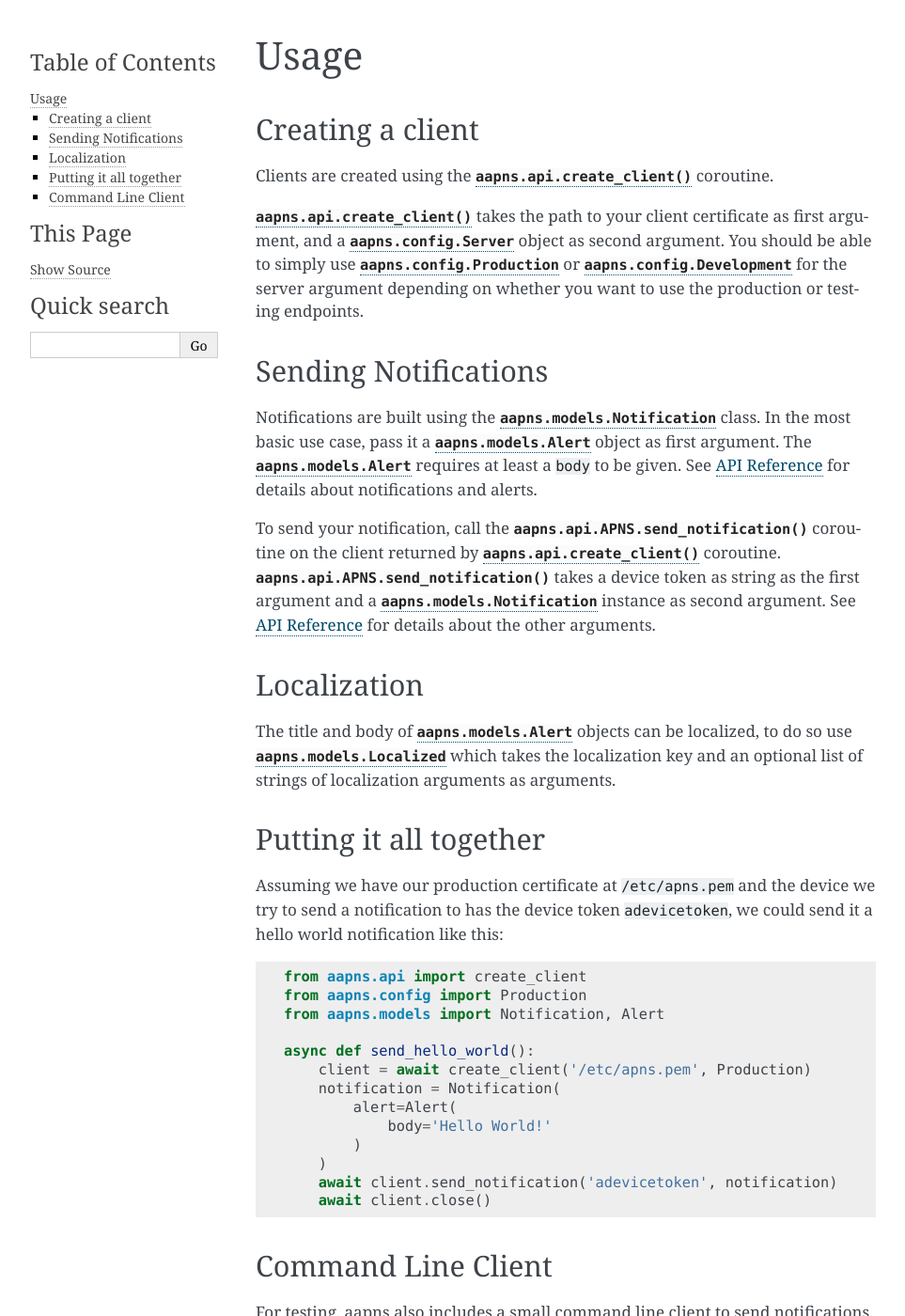
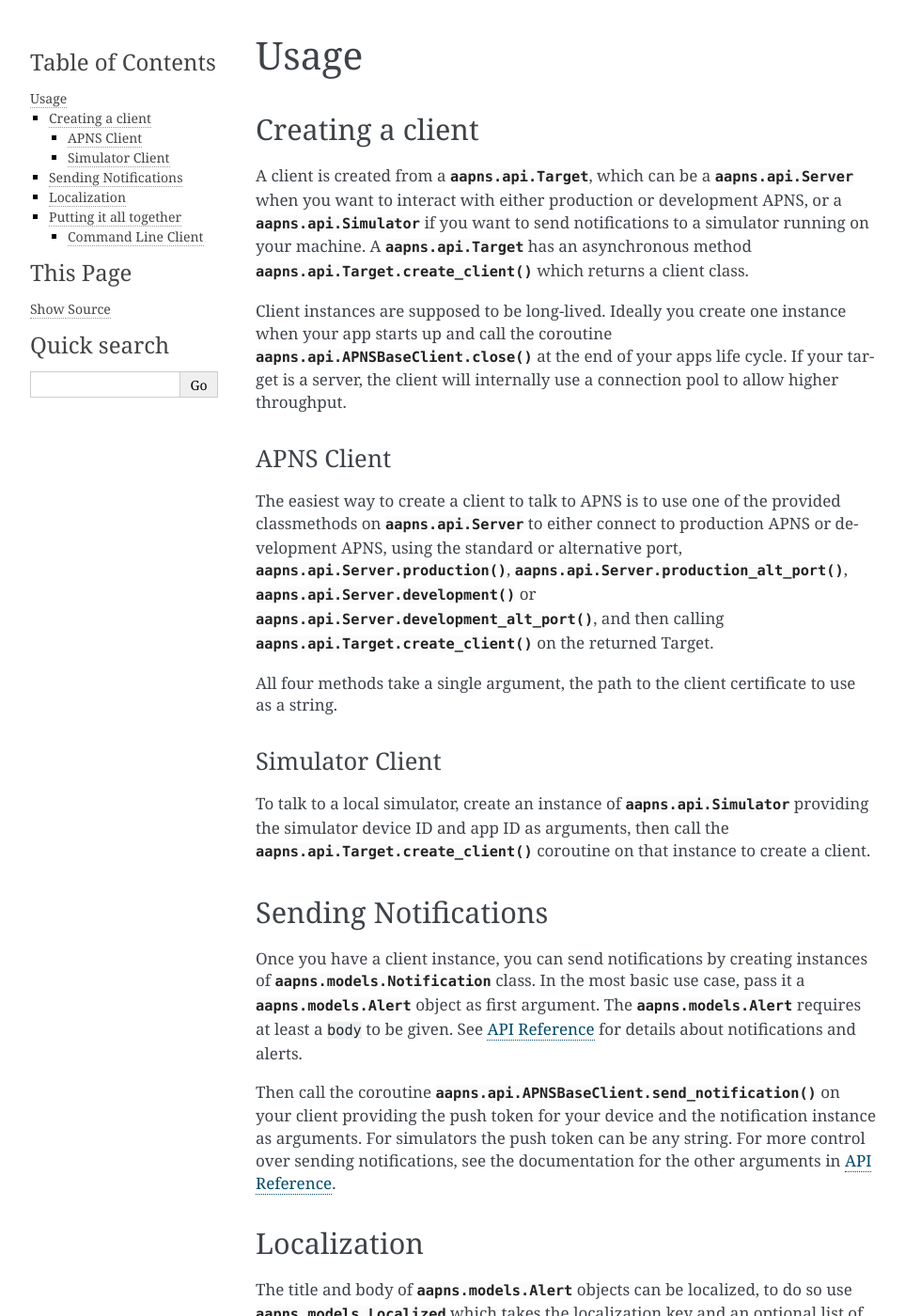
Before and after one commit to HENNGE/aapns, a Sphinx documentation site: the page built from docs/usage.rst, in a window 1280 px wide and 1400 px high. Shown: the whole window at 94% size, without its empty margins (148-1111 px from the left). Built offline with Sphinx 7.4.7, drawn with Linux system fonts in a browser that asks for light colours; some of the changed text lies outside the part shown.

Commit message:
updated docs

```diff
--- a/docs/conf.py
+++ b/docs/conf.py
@@ -31,7 +31,7 @@
 # Add any Sphinx extension module names here, as strings. They can be
 # extensions coming with Sphinx (named 'sphinx.ext.*') or your custom
 # ones.
-extensions = []
+extensions = ["sphinx.ext.autodoc"]
 
 # Add any paths that contain templates here, relative to this directory.
 templates_path = ["_templates"]
@@ -151,3 +151,5 @@ texinfo_documents = [
         "Miscellaneous",
     )
 ]
+
+autodoc_member_order = "bysource"
--- a/docs/extended_usage.rst
+++ b/docs/extended_usage.rst
@@ -6,12 +6,12 @@ Quickstart
 
 .. code-block:: python
 
-   from aapns.api import create_client
-   from aapns.config import Priority, Production
+   from aapns.api import Server
+   from aapns.config import Priority
    from aapns.models import Notification, Alert, Localized
 
    async def send_hello_world():
-       client = await create_client('/path/to/push/cert.pem', Production)
+       client = await Server.production('/path/to/push/cert.pem').create_client()
        apns_id = await client.send_notification(
            'my-device-token',
            Notification(
--- /dev/null
+++ b/docs/requirements.txt
@@ -0,0 +1 @@
+..
--- a/docs/usage.rst
+++ b/docs/usage.rst
@@ -1,37 +1,65 @@
 Usage
-=====
+#####
 
 .. highlight:: python
 
 Creating a client
------------------
+=================
 
-Clients are created using the :py:func:`aapns.api.create_client` coroutine.
+A client is created from a :py:class:`aapns.api.Target`, which can be a
+:py:class:`aapns.api.Server` when you want to interact with either production or development APNS, or a :py:class:`aapns.api.Simulator`
+if you want to send notifications to a simulator running on your machine.
+A :py:class:`aapns.api.Target` has an asynchronous method
+:py:meth:`aapns.api.Target.create_client` which returns a client class.
 
-:py:func:`aapns.api.create_client` takes the path to your client certificate as first
-argument, and a :py:class:`aapns.config.Server` object as second argument. You
-should be able to simply use :py:obj:`aapns.config.Production` or
-:py:obj:`aapns.config.Development` for the server argument depending on whether
-you want to use the production or testing endpoints.
+Client instances are supposed to be long-lived. Ideally you create one
+instance when your app starts up and call the coroutine
+:py:meth:`aapns.api.APNSBaseClient.close` at the end of your apps life
+cycle. If your target is a server, the client will internally use a
+connection pool to allow higher throughput.
+
+APNS Client
+-----------
+
+The easiest way to create a client to talk to APNS is to use one of the
+provided classmethods on :py:class:`aapns.api.Server` to either connect
+to production APNS or development APNS, using the standard or
+alternative port, :py:meth:`aapns.api.Server.production`,
+:py:meth:`aapns.api.Server.production_alt_port`,
+:py:meth:`aapns.api.Server.development` or
+:py:meth:`aapns.api.Server.development_alt_port`, and then calling
+:py:meth:`aapns.api.Target.create_client` on the returned Target.
+
+All four methods take a single argument, the path to the client certificate to use as a string.
+
+
+Simulator Client
+----------------
+
+To talk to a local simulator, create an instance of
+:py:class:`aapns.api.Simulator` providing the simulator device ID and
+app ID as arguments, then call the :py:meth:`aapns.api.Target.create_client`
+coroutine on that instance to create a client.
 
 
 Sending Notifications
----------------------
+=====================
 
-Notifications are built using the :py:class:`aapns.models.Notification` class.
+Once you have a client instance, you can send notifications by creating
+instances of :py:class:`aapns.models.Notification` class.
 In the most basic use case, pass it a :py:class:`aapns.models.Alert` object as
 first argument. The :py:class:`aapns.models.Alert` requires at least a ``body``
 to be given. See :doc:`api` for details about notifications and alerts.
 
-To send your notification, call the :py:meth:`aapns.api.APNS.send_notification`
-coroutine on the client returned by :py:func:`aapns.api.create_client` coroutine.
-:py:meth:`aapns.api.APNS.send_notification` takes a device token as string
-as the first argument and a :py:class:`aapns.models.Notification` instance as second
-argument. See :doc:`api` for details about the other arguments.
+Then call the coroutine :py:meth:`aapns.api.APNSBaseClient.send_notification`
+on your client providing the push token for your device and the
+notification instance as arguments. For simulators the push token can be
+any string. For more control over sending notifications, see the
+documentation for the other arguments in :doc:`api`.
 
 
 Localization
-------------
+============
 
 The title and body of :py:class:`aapns.models.Alert` objects can be localized,
 to do so use :py:class:`aapns.models.Localized` which takes the localization key
@@ -39,18 +67,17 @@ and an optional list of strings of localization arguments as arguments.
 
 
 Putting it all together
------------------------
+=======================
 
 Assuming we have our production certificate at ``/etc/apns.pem`` and the device
 we try to send a notification to has the device token ``adevicetoken``, we could
 send it a hello world notification like this::
 
-    from aapns.api import create_client
-    from aapns.config import Production
+    from aapns.api import Server
     from aapns.models import Notification, Alert
 
     async def send_hello_world():
-        client = await create_client('/etc/apns.pem', Production)
+        client = await Server.production('/etc/apns.pem').create_client()
         notification = Notification(
             alert=Alert(
                 body='Hello World!'
```
Also changed, not shown: docs/api.rst (+8 -126 lines), .pre-commit-config.yaml, 4 other files.
